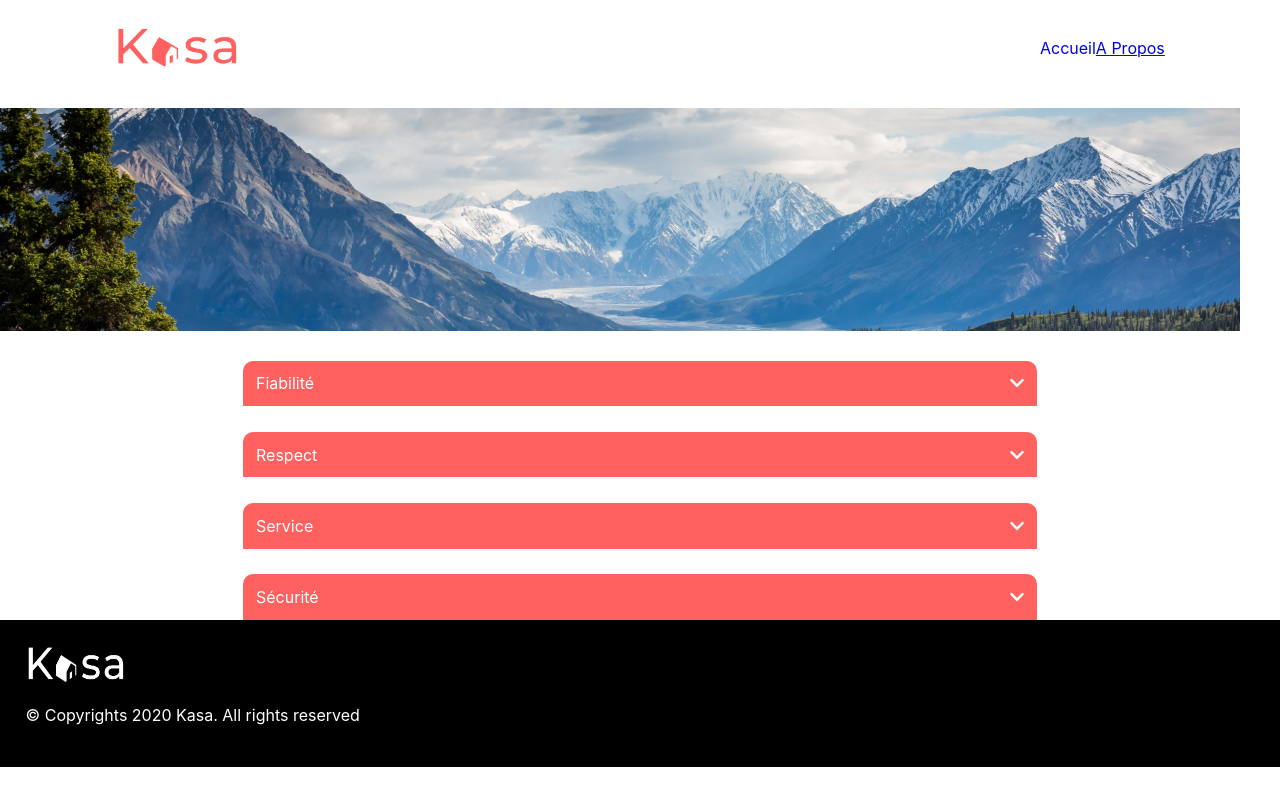
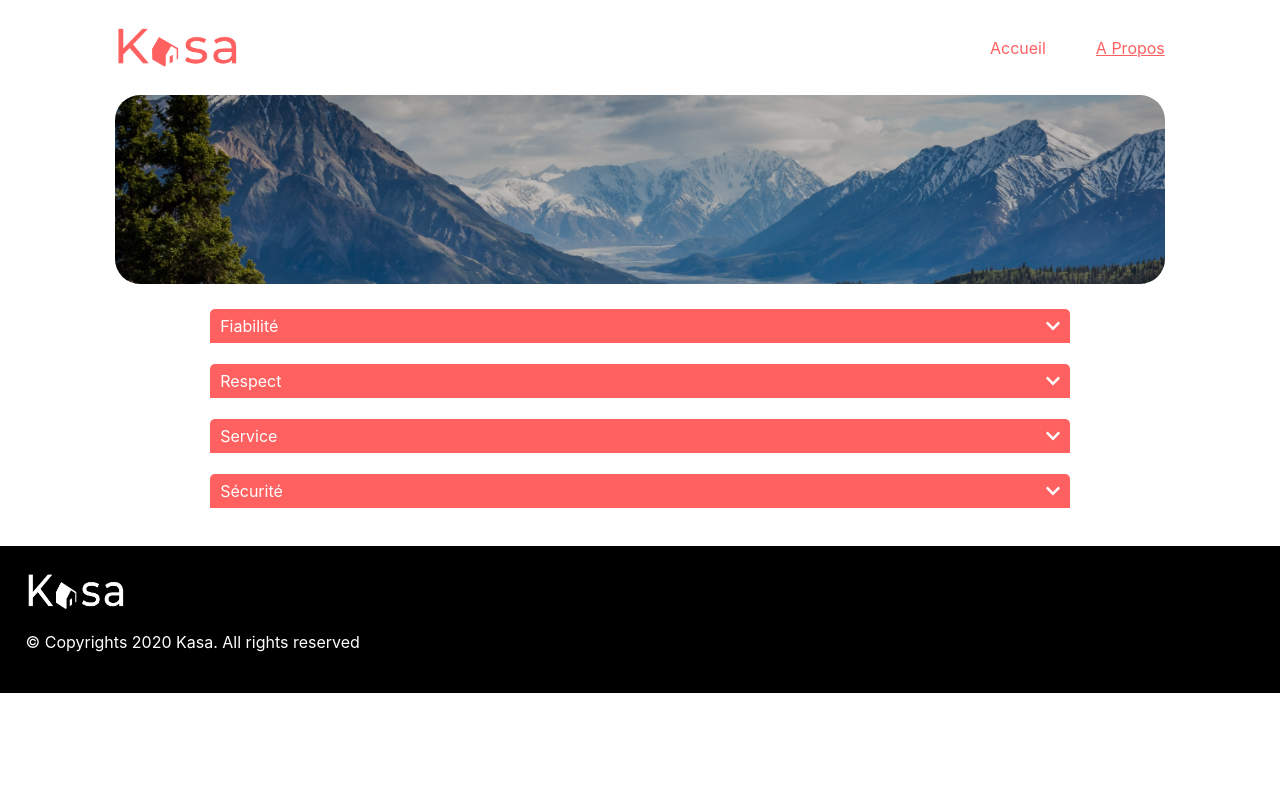
Before and after one commit to cnahornyj/kasa, a React (Create React App) app: page /a-propos in a window 1280 px wide. Shown: the top 800 px of the page. Built offline with nearby package versions, Linux system fonts and the light colour scheme.

Commit message:
Modifications dans les fichiers css

```diff
--- a/src/styles/Banner.css
+++ b/src/styles/Banner.css
@@ -1,20 +1,20 @@
-.banner{
+.banner {
   position: relative;
   margin: 0 9% 3% 9%;
 }
-.imgBanner{
+.imgBanner {
   border-radius: 25px;
-    filter:brightness(75%);
+  filter: brightness(75%);
   max-width: 100%;
 }
 
-.msgBanner{
+.msgBanner {
   color: white;
   font-weight: 400;
   letter-spacing: 1.1px;
   position: absolute;
   top: 30%;
-    left: 40%;
+  left: 45%;
   transform: translate(-40%, -30%);
-    width: 100%;
+  font-size: 3rem;
 }
--- a/src/styles/CardsList.css
+++ b/src/styles/CardsList.css
@@ -1,4 +1,4 @@
-.cardsList{
+.cardsList {
   display: flex;
   flex-flow: wrap;
   justify-content: space-evenly;
@@ -8,3 +8,23 @@
   margin: 2% 9%;
   padding: 4% 0 4% 0;
 }
+
+.card {
+  position: relative;
+  display: inline-block;
+  margin-bottom: 2%;
+}
+
+.imgHouse {
+  width: 315px;
+  height: 300px;
+  border-radius: 10px;
+}
+
+.legend {
+  color: white;
+  position: absolute;
+  top: 80%;
+  left: 35%;
+  transform: translate(-45%, -70%);
+}
--- a/src/styles/Header.css
+++ b/src/styles/Header.css
@@ -2,7 +2,7 @@
     display: flex;
     justify-content: space-between;
     align-items: center;
-    margin: 2% 9% 3% 9%;
+    margin: 2% 9%;
 }
 
 .img{
--- a/src/styles/Navbar.css
+++ b/src/styles/Navbar.css
@@ -1,22 +1,14 @@
-ul{
-    display: flex;
-    list-style: none;
-}
-
-li{
+a {
   color: #ff6060;
   margin-left: 50px;
-}
-
-a{
   text-decoration: none;
 }
 
-a:visited{
+a:visited {
   text-decoration: none;
   color: #ff6060;
 }
 
-.pageActive{
+.pageActive {
   text-decoration: underline;
 }
--- a/src/styles/Propos.css
+++ b/src/styles/Propos.css
@@ -1,4 +1,7 @@
-.imgBanner{
+.propos{
+    margin: 0 9% 3% 9%;
+}
+.imgPropos{
     border-radius: 25px;
     filter:brightness(75%);
     max-width: 100%;
--- a/src/styles/TexteAPropos.css
+++ b/src/styles/TexteAPropos.css
@@ -1,16 +1,16 @@
 .title {
   display: flex;
   align-items: center;
-  width: 60%;
+  width: 80%;
   margin: auto;
   margin-top: 2%;
   justify-content: space-between;
   background: #ff6060;
   padding: 1%;
-  height: 20px;
+  height: 13px;
   color: white;
-  border-top-left-radius: 10px;
-  border-top-right-radius: 10px;
+  border-top-left-radius: 5px;
+  border-top-right-radius: 5px;
 }
 
 .subtitle {
@@ -19,7 +19,7 @@
 }
 
 .description {
-  width: 58%;
+  width: 78%;
   margin: auto;
   margin-bottom: 2%;
   padding: 2%;
@@ -33,7 +33,7 @@
 svg:hover {
   animation-duration: 2s;
   animation-name: agrandissement;
-  animation-iteration-count:inherit ;
+  animation-iteration-count: inherit;
 }
 
 @keyframes agrandissement {
```
Also changed, not shown: src/styles/ListHouses.css (added, +30 -0 lines). Lines whose indentation alone changed are shown as unchanged.
